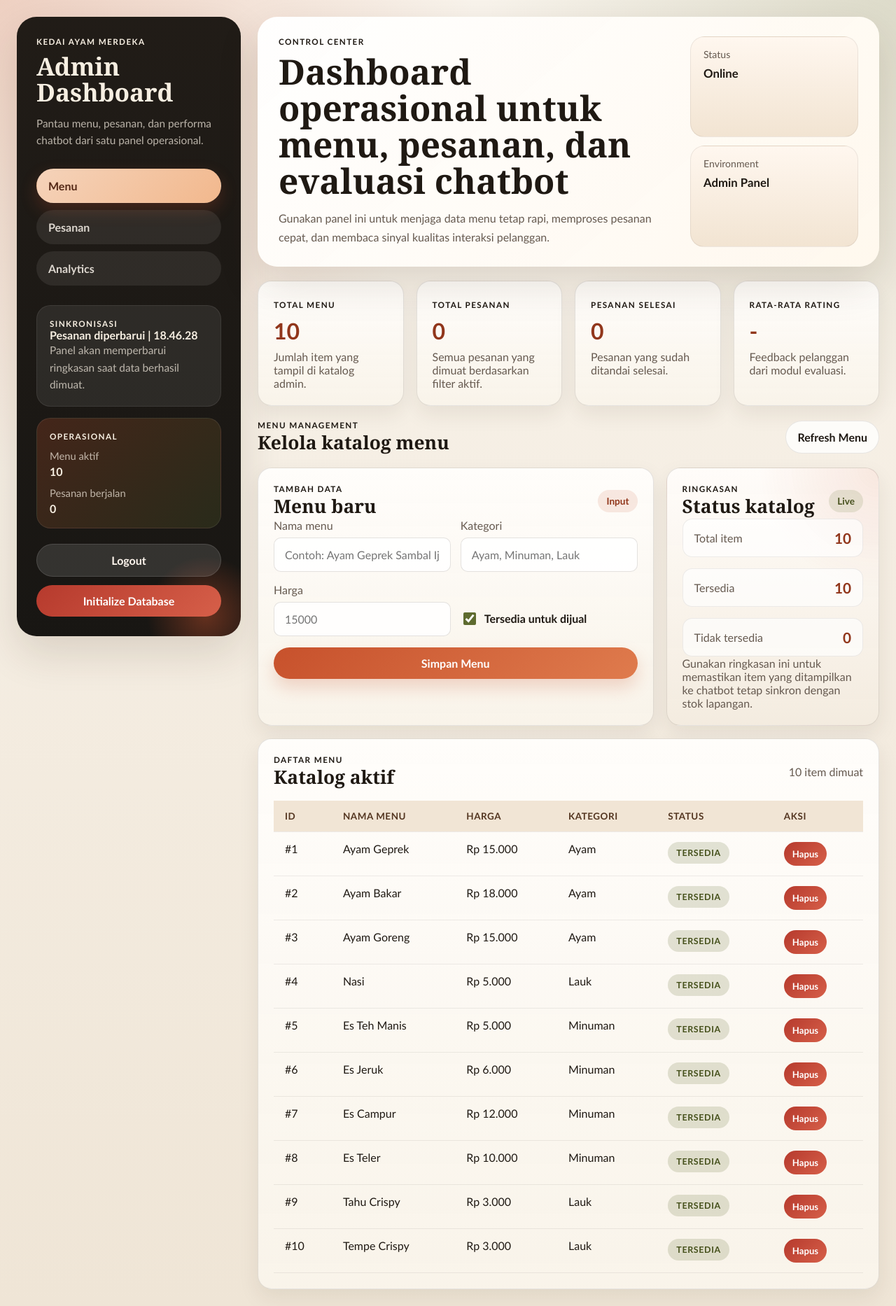
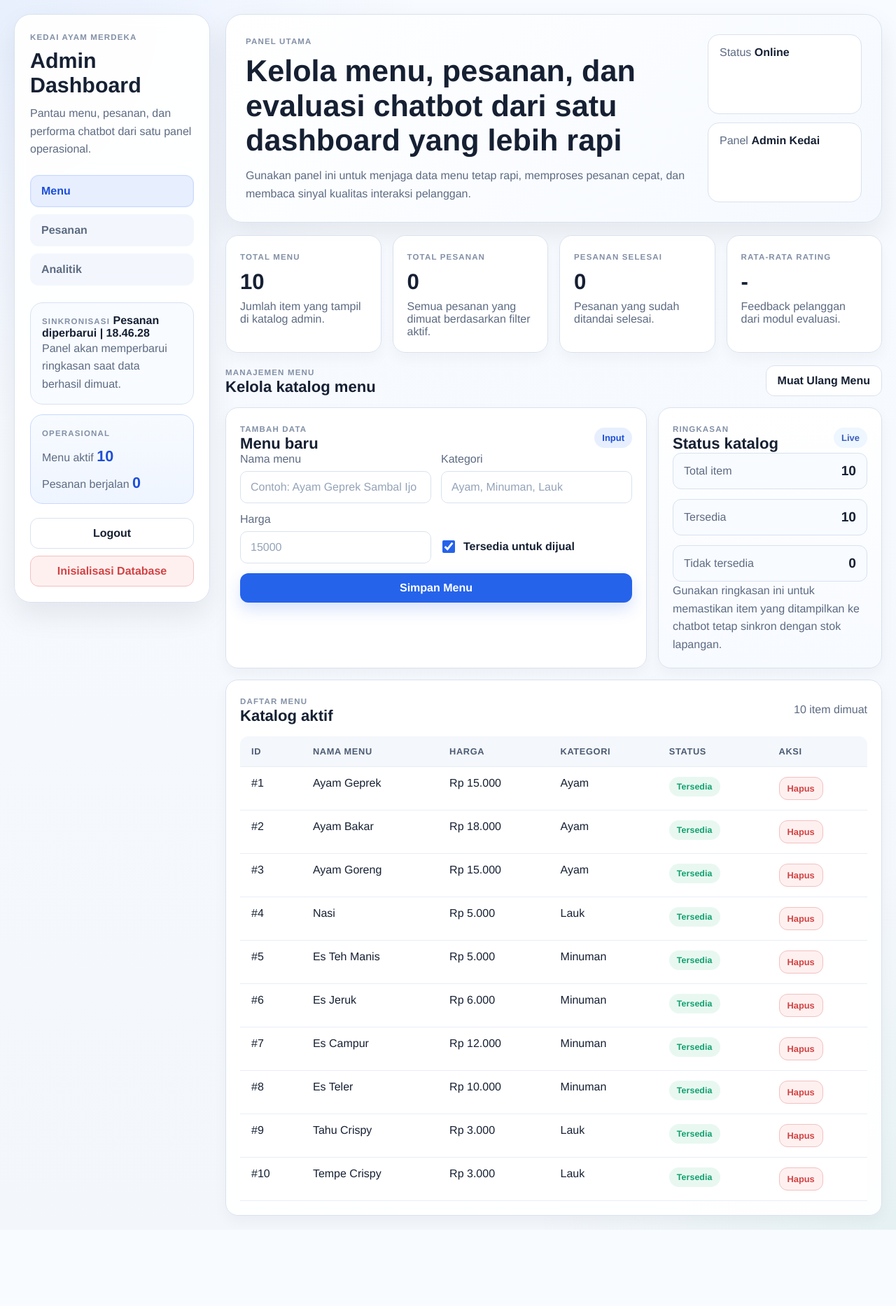
Before and after one commit to aZReaa/KedaiAyamMerdeka, a Flask app: page /admin in a window 1280 px wide. Shown: the whole page at 70% size. After the commit the page ends 1757 px from the top, so only its background shows below. Run offline with Flask 3, Linux system fonts and the light colour scheme; the visitor is signed in with stand-in values (Sample User, id 1); data comes from the database, SQL or seed files in the repository; data that the repository does not hold is empty.

Commit message:
edisi semhas

```diff
--- a/static/style.css
+++ b/static/style.css
@@ -1,21 +1,28 @@
 :root {
-    --bg: #f4efe6;
-    --bg-deep: #1e1d1a;
-    --surface: rgba(255, 252, 246, 0.88);
-    --surface-strong: #fffdfa;
-    --surface-muted: #efe7da;
-    --stroke: rgba(43, 35, 26, 0.12);
-    --text: #1f1913;
-    --text-soft: #665a50;
-    --accent: #c7512c;
-    --accent-deep: #91361b;
-    --accent-soft: #f5d3ba;
-    --olive: #5e6b2f;
-    --gold: #c59c42;
-    --danger: #b63a2d;
-    --shadow: 0 24px 60px rgba(54, 34, 14, 0.14);
-    --radius-xl: 28px;
-    --radius-lg: 20px;
+    --bg: #f3f6fb;
+    --bg-soft: #edf2f8;
+    --surface: #ffffff;
+    --surface-soft: #f8fbff;
+    --surface-muted: #f3f7fd;
+    --stroke: #d9e2ef;
+    --stroke-strong: #c8d4e5;
+    --text: #162033;
+    --text-soft: #5d6b82;
+    --text-faint: #8390a6;
+    --accent: #2563eb;
+    --accent-hover: #1d4ed8;
+    --accent-soft: #e7efff;
+    --accent-border: #c8d8ff;
+    --success: #0f9f6e;
+    --success-soft: #e8f8f1;
+    --warning: #c97a12;
+    --warning-soft: #fff3df;
+    --danger: #d14343;
+    --danger-soft: #fff0f0;
+    --shadow-sm: 0 8px 20px rgba(16, 24, 40, 0.04);
+    --shadow-md: 0 18px 40px rgba(15, 23, 42, 0.08);
+    --radius-xl: 24px;
+    --radius-lg: 18px;
     --radius-md: 14px;
     --radius-sm: 10px;
 }
@@ -27,14 +34,14 @@
 }
 
 body {
-    font-family: "Aptos", "Segoe UI Variable", "Trebuchet MS", sans-serif;
+    font-family: "Aptos", "Segoe UI Variable", "Helvetica Neue", sans-serif;
     color: var(--text);
     background:
-        radial-gradient(circle at top left, rgba(199, 81, 44, 0.22), transparent 30%),
-        radial-gradient(circle at top right, rgba(94, 107, 47, 0.18), transparent 26%),
-        linear-gradient(180deg, #f9f4ec 0%, #efe5d6 100%);
+        radial-gradient(circle at top left, rgba(37, 99, 235, 0.08), transparent 28%),
+        radial-gradient(circle at bottom right, rgba(15, 159, 110, 0.06), transparent 24%),
+        linear-gradient(180deg, #f8fbff 0%, var(--bg) 100%);
     min-height: 100vh;
-    padding: 24px;
+    padding: 20px;
 }
 
 button,
@@ -62,121 +69,129 @@ button:active,
 input,
 select {
     width: 100%;
-    border: 1px solid rgba(65, 51, 37, 0.14);
-    background: rgba(255, 255, 255, 0.84);
+    border: 1px solid var(--stroke);
+    background: #fff;
     border-radius: var(--radius-sm);
-    padding: 14px 15px;
+    padding: 13px 14px;
     color: var(--text);
+}
+
+input::placeholder {
+    color: #94a3b8;
 }
 
 input:focus,
 select:focus {
     outline: none;
-    border-color: rgba(199, 81, 44, 0.42);
-    box-shadow: 0 0 0 4px rgba(199, 81, 44, 0.12);
+    border-color: var(--accent-border);
+    box-shadow: 0 0 0 4px rgba(37, 99, 235, 0.12);
 }
 
 .page-shell {
-    max-width: 1480px;
+    max-width: 1460px;
     margin: 0 auto;
     display: grid;
-    grid-template-columns: 320px minmax(0, 1fr);
-    gap: 24px;
+    grid-template-columns: 280px minmax(0, 1fr);
+    gap: 22px;
     align-items: start;
 }
 
 .sidebar,
 .main-panel {
-    animation: fadeUp 0.5s ease both;
+    animation: fadeUp 0.36s ease both;
 }
 
 .sidebar {
     position: sticky;
-    top: 24px;
-    padding: 28px;
+    top: 20px;
+    padding: 22px;
     border-radius: var(--radius-xl);
-    background:
-        linear-gradient(180deg, rgba(33, 28, 23, 0.96), rgba(24, 22, 19, 0.98)),
-        var(--bg-deep);
-    color: #f7efe2;
-    box-shadow: var(--shadow);
-    overflow: hidden;
-}
-
-.sidebar::after {
-    content: "";
-    position: absolute;
-    inset: auto -40px -60px auto;
-    width: 180px;
-    height: 180px;
-    background: radial-gradient(circle, rgba(199, 81, 44, 0.44), transparent 66%);
-    pointer-events: none;
-}
-
-.brand-block,
-.sidebar-card,
-.sidebar-actions {
-    position: relative;
-    z-index: 1;
+    background: rgba(255, 255, 255, 0.92);
+    border: 1px solid var(--stroke);
+    box-shadow: var(--shadow-md);
+    backdrop-filter: blur(10px);
 }
 
 .eyebrow,
 .panel-kicker,
 .sidebar-label,
 .card-label {
-    letter-spacing: 0.12em;
+    display: inline-block;
+    letter-spacing: 0.1em;
     text-transform: uppercase;
-    font-size: 0.73rem;
+    font-size: 0.72rem;
     font-weight: 700;
+    color: var(--text-faint);
 }
 
 .brand-block h1 {
-    font-family: Georgia, "Times New Roman", serif;
-    font-size: 2.2rem;
-    line-height: 1.05;
-    margin: 10px 0 14px;
+    font-size: 1.9rem;
+    line-height: 1.15;
+    margin: 8px 0 10px;
+    font-weight: 800;
 }
 
 .brand-copy,
-.sidebar-copy {
-    color: rgba(247, 239, 226, 0.72);
+.sidebar-copy,
+.hero-copy,
+.overview-card p,
+.panel-note,
+.muted-meta,
+.field span,
+.metric-item span,
+.mini-label,
+.hero-pill span,
+.stat-card h4 {
+    color: var(--text-soft);
+}
+
+.brand-copy,
+.sidebar-copy,
+.hero-copy,
+.panel-note {
     line-height: 1.6;
-    font-size: 0.96rem;
 }
 
 .side-nav {
     display: grid;
     gap: 10px;
-    margin: 28px 0;
+    margin: 24px 0;
 }
 
 .tab-btn {
+    width: 100%;
     text-align: left;
-    width: 100%;
-    padding: 14px 16px;
-    border-radius: 999px;
-    background: rgba(255, 255, 255, 0.08);
-    color: rgba(255, 248, 240, 0.84);
+    padding: 13px 15px;
+    border-radius: 12px;
+    background: var(--surface-muted);
+    color: var(--text-soft);
     border: 1px solid transparent;
     font-weight: 700;
 }
 
+.tab-btn:hover {
+    background: #eef4ff;
+    border-color: var(--accent-border);
+}
+
 .tab-btn.active {
-    background: linear-gradient(135deg, #f5d3ba, #f2b88d);
-    color: #532715;
-    box-shadow: 0 10px 24px rgba(199, 81, 44, 0.24);
+    background: var(--accent-soft);
+    color: var(--accent-hover);
+    border-color: var(--accent-border);
+    box-shadow: inset 0 0 0 1px rgba(37, 99, 235, 0.04);
 }
 
 .sidebar-card {
-    background: rgba(255, 255, 255, 0.08);
-    border: 1px solid rgba(255, 255, 255, 0.08);
+    background: var(--surface-soft);
+    border: 1px solid var(--stroke);
     border-radius: var(--radius-lg);
-    padding: 18px;
-    margin-bottom: 16px;
+    padding: 16px;
+    margin-bottom: 14px;
 }
 
 .accent-card {
-    background: linear-gradient(135deg, rgba(199, 81, 44, 0.24), rgba(94, 107, 47, 0.24));
+    background: linear-gradient(180deg, #f7fbff, #eff5ff);
+    border-color: var(--accent-border);
 }
 
 .mini-metrics {
@@ -185,17 +200,15 @@ select:focus {
     margin-top: 12px;
 }
 
-.mini-label {
-    display: block;
-    color: rgba(247, 239, 226, 0.72);
-    margin-bottom: 4px;
-    font-size: 0.92rem;
+.mini-metrics strong {
+    font-size: 1.35rem;
+    color: var(--accent-hover);
 }
 
 .sidebar-actions {
     display: grid;
-    gap: 12px;
-    margin-top: 22px;
+    gap: 10px;
+    margin-top: 20px;
 }
 
 .logout-btn,
@@ -209,36 +222,45 @@ select:focus {
     align-items: center;
     justify-content: center;
     gap: 8px;
-    padding: 13px 16px;
-    border-radius: 999px;
+    padding: 12px 16px;
+    border-radius: 12px;
     text-decoration: none;
     font-weight: 700;
 }
 
 .primary-btn {
-    background: linear-gradient(135deg, var(--accent), #df7b4d);
+    background: var(--accent);
     color: #fff;
-    box-shadow: 0 12px 24px rgba(199, 81, 44, 0.22);
+    box-shadow: 0 10px 22px rgba(37, 99, 235, 0.18);
+}
+
+.primary-btn:hover {
+    background: var(--accent-hover);
 }
 
 .secondary-btn {
-    background: rgba(255, 255, 255, 0.78);
+    background: #fff;
     color: var(--text);
-    border: 1px solid rgba(43, 35, 26, 0.1);
+    border: 1px solid var(--stroke);
+}
+
+.secondary-btn:hover {
+    border-color: var(--stroke-strong);
+    background: var(--surface-soft);
 }
 
 .danger-btn,
 .delete-btn,
-.logout-btn,
 .action-btn.danger {
-    background: linear-gradient(135deg, #b63a2d, #d65f49);
-    color: #fff;
+    background: var(--danger-soft);
+    color: var(--danger);
+    border: 1px solid #f3c0c0;
 }
 
 .logout-btn {
-    background: rgba(255, 255, 255, 0.12);
-    border: 1px solid rgba(255, 255, 255, 0.12);
-    color: #fff6ee;
+    background: #fff;
+    color: var(--text);
+    border: 1px solid var(--stroke);
 }
 
 .wide-btn {
@@ -247,65 +269,50 @@ select:focus {
 
 .main-panel {
     display: grid;
-    gap: 20px;
+    gap: 18px;
 }
 
 .hero-panel {
     display: flex;
     justify-content: space-between;
-    gap: 24px;
-    padding: 28px 30px;
+    gap: 22px;
+    padding: 28px;
     border-radius: var(--radius-xl);
-    background:
-        linear-gradient(140deg, rgba(255, 255, 255, 0.9), rgba(255, 247, 236, 0.78)),
-        var(--surface);
-    backdrop-filter: blur(12px);
-    box-shadow: var(--shadow);
+    background: linear-gradient(135deg, #ffffff 0%, #f5f9ff 100%);
+    border: 1px solid var(--stroke);
+    box-shadow: var(--shadow-md);
 }
 
 .hero-panel h2 {
-    font-family: Georgia, "Times New Roman", serif;
-    font-size: clamp(2rem, 4vw, 3.1rem);
-    line-height: 1.05;
+    font-size: clamp(1.85rem, 3.5vw, 2.7rem);
+    line-height: 1.15;
+    margin: 10px 0 12px;
+    font-weight: 800;
     max-width: 760px;
-    margin: 10px 0 14px;
-}
-
-.hero-copy {
-    max-width: 720px;
-    color: var(--text-soft);
-    line-height: 1.7;
 }
 
 .hero-meta {
-    min-width: 240px;
+    min-width: 220px;
     display: grid;
     gap: 12px;
 }
 
 .hero-pill {
-    border-radius: var(--radius-lg);
-    padding: 16px 18px;
-    background: linear-gradient(180deg, #fff7ef, #f2e4d2);
-    border: 1px solid rgba(43, 35, 26, 0.08);
-}
-
-.hero-pill span {
-    display: block;
-    color: var(--text-soft);
-    font-size: 0.88rem;
-    margin-bottom: 8px;
+    border-radius: 16px;
+    padding: 16px;
+    background: #fff;
+    border: 1px solid var(--stroke);
 }
 
 .hero-pill strong {
-    font-size: 1.05rem;
+    font-size: 1rem;
 }
 
 .overview-grid,
 .stats-grid,
 .content-grid {
     display: grid;
-    gap: 18px;
+    gap: 16px;
 }
 
 .overview-grid {
@@ -315,63 +322,59 @@ select:focus {
 .overview-card,
 .stat-card,
 .panel-card {
-    background:
-        linear-gradient(180deg, rgba(255, 253, 250, 0.92), rgba(248, 242, 232, 0.88)),
-        var(--surface-strong);
+    background: rgba(255, 255, 255, 0.92);
     border: 1px solid var(--stroke);
     border-radius: var(--radius-lg);
-    box-shadow: 0 12px 30px rgba(48, 32, 14, 0.08);
+    box-shadow: var(--shadow-sm);
 }
 
 .overview-card {
-    padding: 22px;
+    padding: 20px;
+}
+
+.overview-card strong,
+.stat-card p,
+.metric-item strong {
+    display: block;
+    color: var(--text);
+    font-weight: 800;
 }
 
 .overview-card strong {
-    display: block;
-    font-size: 2rem;
+    font-size: 1.95rem;
     margin: 10px 0 8px;
-    color: var(--accent-deep);
-}
-
-.overview-card p,
-.panel-note,
-.muted-meta,
-.field span,
-.metric-item span {
-    color: var(--text-soft);
 }
 
 .tab-content {
     display: none;
-    animation: fadeUp 0.35s ease both;
+    animation: fadeUp 0.3s ease both;
 }
 
 .tab-content.active {
     display: grid;
-    gap: 18px;
+    gap: 16px;
 }
 
 .section-heading,
 .panel-head {
     display: flex;
     justify-content: space-between;
-    gap: 16px;
+    gap: 14px;
     align-items: center;
 }
 
 .section-heading h3,
 .panel-head h4 {
-    font-family: Georgia, "Times New Roman", serif;
-    font-size: 1.65rem;
+    font-size: 1.38rem;
+    font-weight: 800;
 }
 
 .panel-card {
-    padding: 22px;
+    padding: 20px;
 }
 
 .content-grid.two-column {
-    grid-template-columns: minmax(0, 1.3fr) minmax(300px, 0.7fr);
+    grid-template-columns: minmax(0, 1.35fr) minmax(320px, 0.65fr);
 }
 
 .analytics-grid {
@@ -380,28 +383,28 @@ select:focus {
 
 .panel-badge {
     border-radius: 999px;
-    padding: 8px 12px;
-    background: rgba(199, 81, 44, 0.12);
-    color: var(--accent-deep);
-    font-size: 0.85rem;
+    padding: 7px 11px;
+    background: var(--accent-soft);
+    color: var(--accent-hover);
+    font-size: 0.81rem;
     font-weight: 700;
 }
 
 .panel-badge.neutral {
-    background: rgba(94, 107, 47, 0.14);
-    color: #47511e;
+    background: #eef6ff;
+    color: #3b5ebc;
 }
 
 .panel-badge.warm {
-    background: rgba(197, 156, 66, 0.18);
-    color: #755715;
+    background: var(--warning-soft);
+    color: #a35d03;
 }
 
 .stack-form,
 .metric-list,
 .export-actions {
     display: grid;
-    gap: 16px;
+    gap: 14px;
 }
 
 .input-grid {
@@ -423,21 +426,20 @@ select:focus {
     display: flex;
     align-items: center;
     gap: 12px;
-    min-height: 50px;
-    padding: 0 4px;
+    min-height: 48px;
+    padding: 0 2px;
     font-weight: 600;
+    color: var(--text);
 }
 
 .toggle-field input {
     width: 18px;
     height: 18px;
-    accent-color: var(--olive);
+    accent-color: var(--accent);
 }
 
 .metric-card {
-    background:
-        radial-gradient(circle at top right, rgba(199, 81, 44, 0.12), transparent 36%),
-        linear-gradient(180deg, rgba(255, 253, 250, 0.94), rgba(243, 235, 223, 0.92));
+    background: linear-gradient(180deg, #ffffff 0%, #f7faff 100%);
 }
 
 .metric-item {
@@ -445,15 +447,14 @@ select:focus {
     justify-content: space-between;
     gap: 16px;
     align-items: center;
-    padding: 14px 16px;
-    border-radius: 14px;
-    background: rgba(255, 255, 255, 0.64);
-    border: 1px solid rgba(43, 35, 26, 0.08);
+    padding: 14px 15px;
+    border-radius: 12px;
+    background: var(--surface-soft);
+    border: 1px solid var(--stroke);
 }
 
 .metric-item strong {
-    font-size: 1.3rem;
-    color: var(--accent-deep);
+    font-size: 1.2rem;
 }
 
 .order-metrics {
@@ -467,15 +468,16 @@ select:focus {
 
 table {
     width: 100%;
-    border-collapse: collapse;
+    border-collapse: separate;
+    border-spacing: 0;
     min-width: 720px;
 }
 
 thead th {
-    background: #f1e5d5;
-    color: #543621;
-    font-size: 0.84rem;
-    letter-spacing: 0.04em;
+    background: #f4f7fb;
+    color: #4b5b73;
+    font-size: 0.8rem;
+    letter-spacing: 0.05em;
     text-transform: uppercase;
 }
 
@@ -483,44 +485,56 @@ th,
 td {
     padding: 14px 16px;
     text-align: left;
-    border-bottom: 1px solid rgba(43, 35, 26, 0.08);
+    border-bottom: 1px solid #e8eef6;
     vertical-align: top;
 }
 
+thead th:first-child {
+    border-top-left-radius: 12px;
+}
+
+thead th:last-child {
+    border-top-right-radius: 12px;
+}
+
+tbody tr {
+    background: #fff;
+}
+
 tbody tr:hover {
-    background: rgba(255, 248, 239, 0.92);
+    background: #f9fbff;
 }
 
 .status-badge {
     display: inline-flex;
     align-items: center;
     justify-content: center;
-    padding: 8px 12px;
+    padding: 7px 11px;
     border-radius: 999px;
-    font-size: 0.78rem;
+    font-size: 0.77rem;
     font-weight: 800;
-    text-transform: uppercase;
-    letter-spacing: 0.05em;
+    text-transform: capitalize;
+    letter-spacing: 0.01em;
 }
 
 .status-dipesan {
-    background: rgba(197, 156, 66, 0.18);
-    color: #7a5e13;
+    background: var(--warning-soft);
+    color: #9c5b07;
 }
 
 .status-diproses {
-    background: rgba(66, 117, 197, 0.16);
-    color: #28549a;
+    background: var(--accent-soft);
+    color: var(--accent-hover);
 }
 
 .status-selesai {
-    background: rgba(94, 107, 47, 0.18);
-    color: #46511c;
+    background: var(--success-soft);
+    color: var(--success);
 }
 
 .status-batal {
-    background: rgba(182, 58, 45, 0.15);
-    color: #8d261e;
+    background: var(--danger-soft);
+    color: var(--danger);
 }
 
 .action-stack {
@@ -531,13 +545,14 @@ tbody tr:hover {
 
 .action-btn,
 .delete-btn {
-    padding: 9px 12px;
-    font-size: 0.82rem;
+    padding: 8px 11px;
+    font-size: 0.8rem;
 }
 
 .action-btn.success {
-    background: linear-gradient(135deg, var(--olive), #8ba048);
-    color: #fff;
+    background: var(--success-soft);
+    color: var(--success);
+    border: 1px solid #bee8d5;
 }
 
 .search-customer {
@@ -576,8 +583,8 @@ tbody tr:hover {
 
 .toast-container {
     position: fixed;
-    top: 20px;
-    right: 20px;
+    top: 18px;
+    right: 18px;
     display: grid;
     gap: 10px;
     z-index: 999;
--- a/templates/admin.html
+++ b/templates/admin.html
@@ -18,7 +18,7 @@
             <nav class="side-nav tabs" aria-label="Navigasi admin">
                 <button class="tab-btn active" type="button" data-tab="menu">Menu</button>
                 <button class="tab-btn" type="button" data-tab="pesanan">Pesanan</button>
-                <button class="tab-btn" type="button" data-tab="analytics">Analytics</button>
+                <button class="tab-btn" type="button" data-tab="analytics">Analitik</button>
             </nav>
 
             <div class="sidebar-card">
@@ -43,15 +43,15 @@
 
             <div class="sidebar-actions">
                 <a href="/logout" class="logout-btn">Logout</a>
-                <button onclick="initDatabase()" class="danger-btn wide-btn" type="button">Initialize Database</button>
+                <button onclick="initDatabase()" class="danger-btn wide-btn" type="button">Inisialisasi Database</button>
             </div>
         </aside>
 
         <main class="main-panel">
             <section class="hero-panel">
                 <div>
-                    <p class="eyebrow">Control Center</p>
-                    <h2>Dashboard operasional untuk menu, pesanan, dan evaluasi chatbot</h2>
+                    <p class="eyebrow">Panel Utama</p>
+                    <h2>Kelola menu, pesanan, dan evaluasi chatbot dari satu dashboard yang lebih rapi</h2>
                     <p class="hero-copy">Gunakan panel ini untuk menjaga data menu tetap rapi, memproses pesanan cepat, dan membaca sinyal kualitas interaksi pelanggan.</p>
                 </div>
                 <div class="hero-meta">
@@ -60,8 +60,8 @@
                         <strong>Online</strong>
                     </div>
                     <div class="hero-pill">
-                        <span>Environment</span>
-                        <strong>Admin Panel</strong>
+                        <span>Panel</span>
+                        <strong>Admin Kedai</strong>
                     </div>
                 </div>
             </section>
@@ -92,10 +92,10 @@
             <section id="menu" class="tab-content active">
                 <div class="section-heading">
                     <div>
-                        <p class="eyebrow">Menu Management</p>
+                        <p class="eyebrow">Manajemen Menu</p>
                         <h3>Kelola katalog menu</h3>
                     </div>
-                    <button onclick="loadMenu()" class="secondary-btn" type="button">Refresh Menu</button>
+                    <button onclick="loadMenu()" class="secondary-btn" type="button">Muat Ulang Menu</button>
                 </div>
 
                 <div class="content-grid two-column">
@@ -193,10 +193,10 @@
             <section id="pesanan" class="tab-content">
                 <div class="section-heading">
                     <div>
-                        <p class="eyebrow">Order Stream</p>
+                        <p class="eyebrow">Manajemen Pesanan</p>
                         <h3>Proses pesanan pelanggan</h3>
                     </div>
-                    <button onclick="loadAllPesanan()" class="secondary-btn" type="button">Refresh Pesanan</button>
+                    <button onclick="loadAllPesanan()" class="secondary-btn" type="button">Muat Ulang Pesanan</button>
                 </div>
 
                 <div class="content-grid two-column">
@@ -221,7 +221,7 @@
                                         <option value="batal">Batal</option>
                                     </select>
                                 </label>
-                                <button onclick="loadAllPesanan()" class="primary-btn" type="button">Load Pesanan</button>
+                                <button onclick="loadAllPesanan()" class="primary-btn" type="button">Tampilkan Pesanan</button>
                             </div>
 
                             <div class="search-customer">
@@ -238,7 +238,7 @@
                         <div class="panel-head">
                             <div>
                                 <p class="panel-kicker">Ringkasan</p>
-                                <h4>Status order</h4>
+                                <h4>Status pesanan</h4>
                             </div>
                             <span class="panel-badge warm">Realtime</span>
                         </div>
@@ -298,10 +298,10 @@
             <section id="analytics" class="tab-content">
                 <div class="section-heading">
                     <div>
-                        <p class="eyebrow">Evaluation Desk</p>
-                        <h3>Analytics dan evaluasi chatbot</h3>
+                        <p class="eyebrow">Evaluasi Sistem</p>
+                        <h3>Analitik dan evaluasi chatbot</h3>
                     </div>
-                    <button onclick="loadAnalytics()" class="secondary-btn" type="button">Refresh Analytics</button>
+                    <button onclick="loadAnalytics()" class="secondary-btn" type="button">Muat Ulang Analitik</button>
                 </div>
 
                 <div class="stats-grid" id="statsGrid">
@@ -310,7 +310,7 @@
                         <p id="totalInteractions">-</p>
                     </div>
                     <div class="stat-card">
-                        <h4>Avg Confidence</h4>
+                        <h4>Rata-rata Confidence</h4>
                         <p id="avgConfidence">-</p>
                     </div>
                     <div class="stat-card">
@@ -318,7 +318,7 @@
                         <p id="totalFeedback">-</p>
                     </div>
                     <div class="stat-card">
-                        <h4>Avg Rating</h4>
+                        <h4>Rata-rata Rating</h4>
                         <p id="avgRating">-</p>
                     </div>
                 </div>
@@ -393,7 +393,7 @@
                             <p class="panel-kicker">Logs</p>
                             <h4>Chat logs terbaru</h4>
                         </div>
-                        <button onclick="loadChatLogs()" class="secondary-btn" type="button">Refresh Logs</button>
+                        <button onclick="loadChatLogs()" class="secondary-btn" type="button">Muat Ulang Log</button>
                     </div>
                     <div class="table-container">
                         <table id="chatLogsTable">
@@ -420,7 +420,7 @@
                         </div>
                     </div>
                     <div class="export-actions">
-                        <button onclick="exportChatLogs()" class="primary-btn" type="button">Export Chat Logs</button>
+                        <button onclick="exportChatLogs()" class="primary-btn" type="button">Export Chat Log</button>
                         <button onclick="exportConfusionMatrix()" class="secondary-btn" type="button">Export Confusion Matrix</button>
                         <button onclick="exportFeedback()" class="secondary-btn" type="button">Export Feedback</button>
                     </div>
```
Also changed, not shown: other parts of static/style.css (+15 -23 lines).
